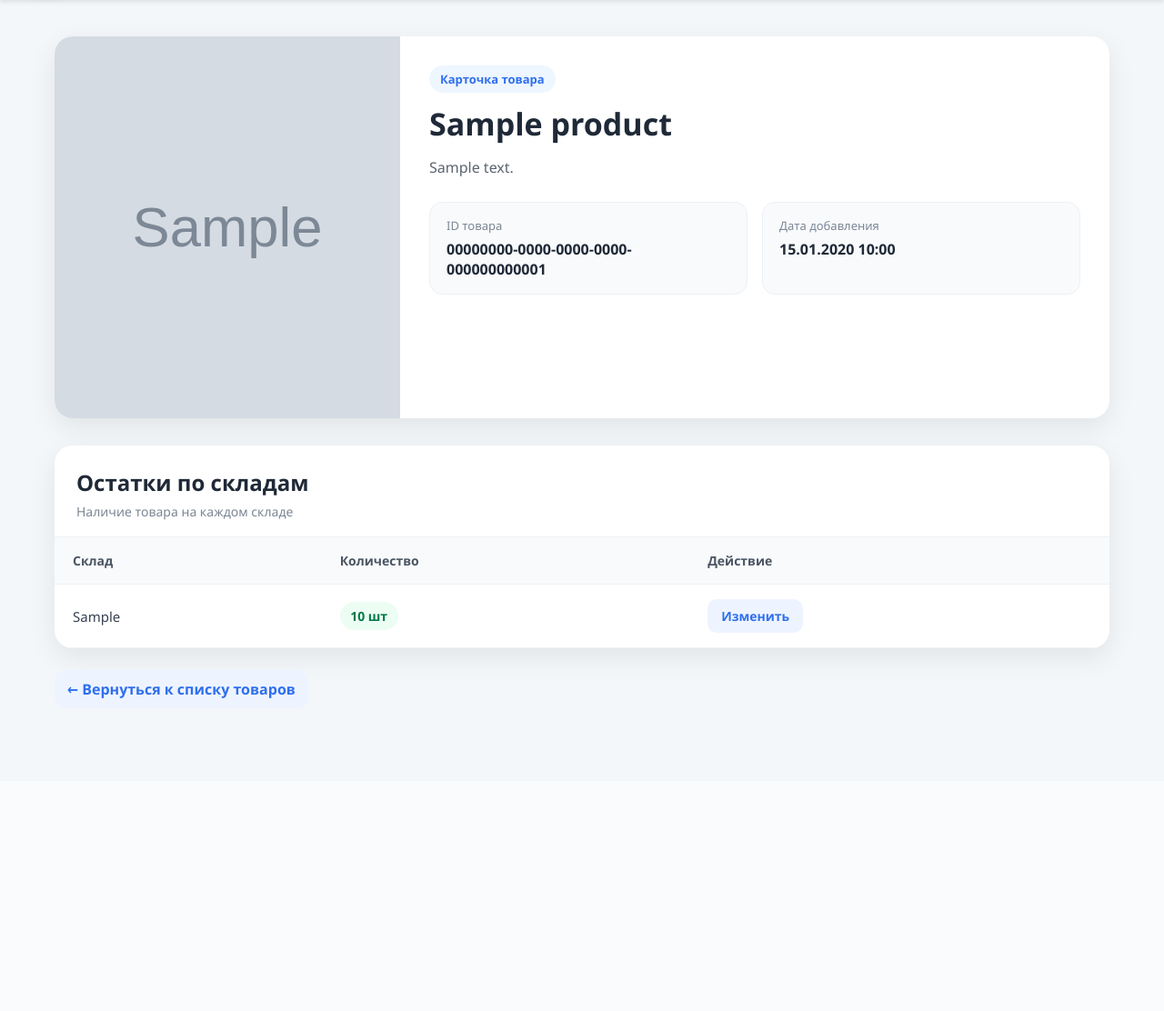
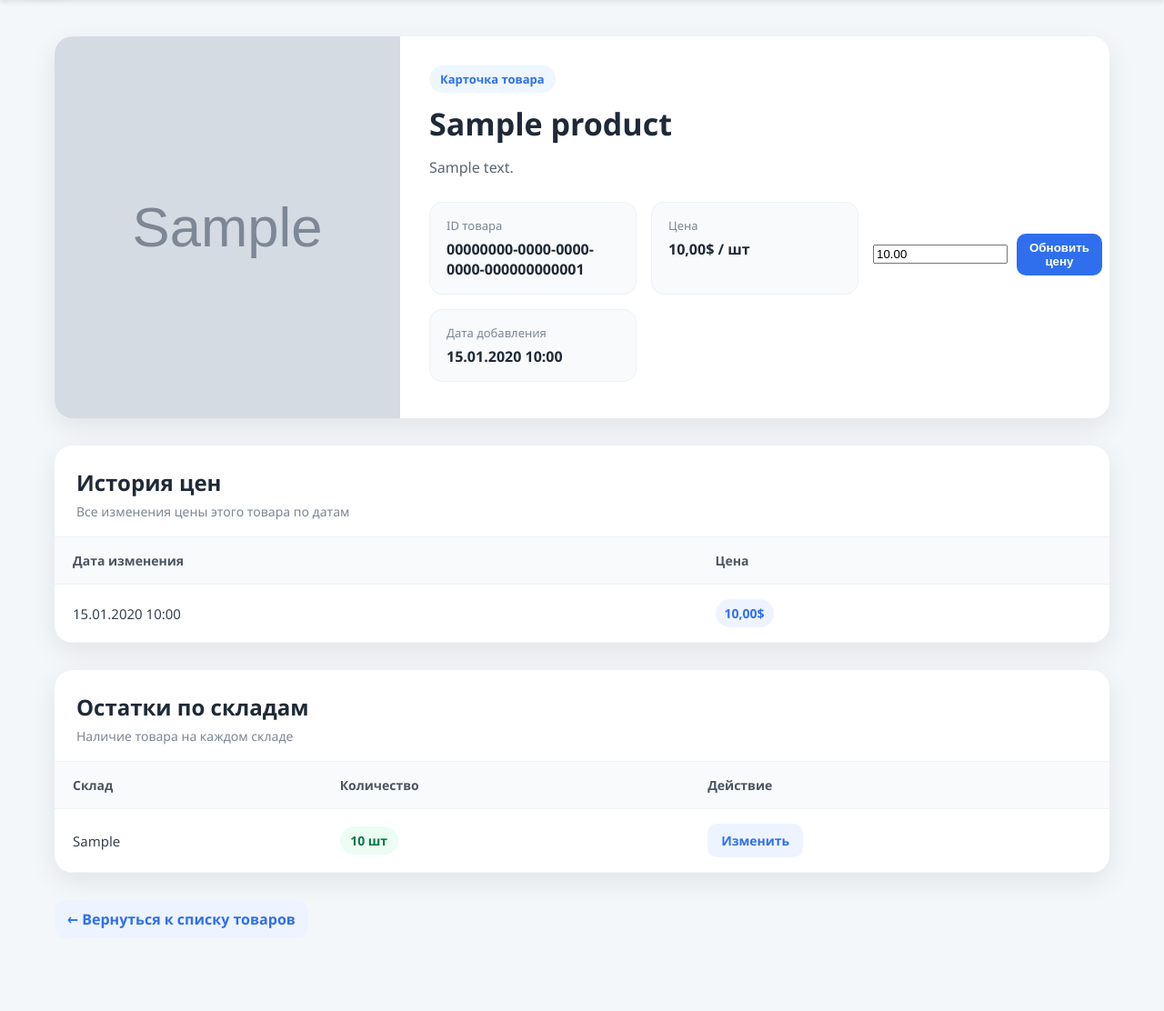
Before and after one commit to Nair12/Warehouse, a Django app: page /products/00000000-0000-0000-0000-000000000001/ in a window 1280 px wide. Shown: the part 60-1172 px from the top of the page at 91% size. Before the commit the page ends 828 px from the top, so only its background shows below. Run offline with Django 5.2, Linux system fonts and the light colour scheme; a user stored in the database is signed in; tables that the repository leaves empty hold one stand-in row (values such as "Sample post"); grey boxes marked "Sample" are stand-in pictures.

Commit message:
added possibility to update price and view history of prices

```diff
--- a/products/forms.py
+++ b/products/forms.py
@@ -23,3 +23,17 @@ class ProductForm(forms.ModelForm):
             'picture': forms.ClearableFileInput(attrs={'class': 'form-control'}),
             'unit': forms.Select(attrs={'class': 'form-control'}),
         }
+
+
+class ProductPriceUpdateForm(forms.ModelForm):
+    class Meta:
+        model = Product
+        fields = ['price']
+        widgets = {
+            'price': forms.NumberInput(attrs={
+                'class': 'form-control',
+                'step': '0.01',
+                'min': '0',
+                'placeholder': 'Новая цена',
+            }),
+        }
--- a/products/models.py
+++ b/products/models.py
@@ -33,8 +33,48 @@ class Product(models.Model):
     created_at = models.DateTimeField(auto_now_add=True)
     updated_at = models.DateTimeField(auto_now=True)
 
+    def save(self, *args, **kwargs):
+        old_price = None
+
+        if self.pk:
+            old_product = Product.objects.filter(pk=self.pk).first()
+            if old_product:
+                old_price = old_product.price
+
+        super().save(*args, **kwargs)
+
+        if old_price is None:
+            ProductPriceHistory.objects.get_or_create(
+                product=self,
+                price=self.price,
+            )
+        elif old_price != self.price:
+            ProductPriceHistory.objects.create(
+                product=self,
+                price=self.price,
+            )
+
     def __str__(self):
         return self.name
+
+
+class ProductPriceHistory(models.Model):
+    id = models.UUIDField(primary_key=True, default=uuid.uuid4, editable=False)
+
+    product = models.ForeignKey(
+        "products.Product",
+        on_delete=models.CASCADE,
+        related_name="price_history",
+    )
+    price = models.DecimalField(max_digits=12, decimal_places=2)
+
+    created_at = models.DateTimeField(auto_now_add=True)
+
+    class Meta:
+        ordering = ["-created_at"]
+
+    def __str__(self):
+        return f"{self.product.name} - {self.price}"
 
 
 class Inventory(models.Model):
--- a/products/templates/products/product_detail.html
+++ b/products/templates/products/product_detail.html
@@ -89,7 +89,7 @@
 
     .product-meta {
         display: grid;
-        grid-template-columns: repeat(2, minmax(180px, 1fr));
+        grid-template-columns: repeat(3, minmax(180px, 1fr));
         gap: 16px;
         margin-bottom: 10px;
     }
@@ -108,6 +108,29 @@
         margin-bottom: 6px;
     }
 
+
+    .price-form {
+        display: flex;
+        gap: 10px;
+        margin-top: 14px;
+        align-items: center;
+    }
+    .price-form input {
+        max-width: 140px;
+    }
+    .price-form button {
+        padding: 8px 14px;
+        border-radius: 10px;
+        border: none;
+        background: #2f6fed;
+        color: #fff;
+        font-weight: 600;
+        cursor: pointer;
+    }
+    .price-form button:hover {
+        background: #1e4fd6;
+    }
+
     .meta-value {
         font-size: 16px;
         font-weight: 600;
@@ -120,6 +143,7 @@
         border-radius: 20px;
         box-shadow: 0 10px 30px rgba(0, 0, 0, 0.08);
         overflow: hidden;
+        margin-bottom: 30px;
     }
 
     .stock-header {
@@ -141,6 +165,24 @@
         margin: 6px 0 0;
         font-size: 14px;
         color: #7b8794;
+    }
+
+    .price-history-card {
+        background: #fff;
+        border-radius: 20px;
+        box-shadow: 0 10px 30px rgba(0, 0, 0, 0.08);
+        overflow: hidden;
+        margin-bottom: 30px;
+    }
+
+    .price-badge {
+        display: inline-block;
+        padding: 6px 10px;
+        border-radius: 999px;
+        background: #eef4ff;
+        color: #2f6fed;
+        font-weight: 700;
+        font-size: 14px;
     }
 
     .table-wrap {
@@ -299,10 +341,63 @@
                 </div>
 
                 <div class="meta-box">
+                    <span class="meta-label">Цена</span>
+                    <span class="meta-value">
+                        {{ product.price }}$ / {{ product.get_unit_display }}
+                    </span>
+                </div>
+
+                <form method="post" class="price-form">
+                    {% csrf_token %}
+                    {{ price_form.price }}
+                    <button type="submit">Обновить цену</button>
+                </form>
+
+
+                <div class="meta-box">
                     <span class="meta-label">Дата добавления</span>
                     <span class="meta-value">{{ product.created_at|date:"d.m.Y H:i" }}</span>
                 </div>
             </div>
+        </div>
+    </div>
+
+
+    <div class="price-history-card">
+        <div class="stock-header">
+            <div>
+                <h2 class="stock-title">История цен</h2>
+                <p class="stock-subtitle">Все изменения цены этого товара по датам</p>
+            </div>
+        </div>
+
+        <div class="table-wrap">
+            <table class="stock-table">
+                <thead>
+                    <tr>
+                        <th>Дата изменения</th>
+                        <th>Цена</th>
+                    </tr>
+                </thead>
+                <tbody>
+                    {% for item in price_history %}
+                        <tr>
+                            <td>{{ item.created_at|date:"d.m.Y H:i" }}</td>
+                            <td>
+                                <span class="price-badge">
+                                    {{ item.price }}$
+                                </span>
+                            </td>
+                        </tr>
+                    {% empty %}
+                        <tr>
+                            <td colspan="2" class="empty-row">
+                                История цен пока отсутствует.
+                            </td>
+                        </tr>
+                    {% endfor %}
+                </tbody>
+            </table>
         </div>
     </div>
 
--- a/products/views.py
+++ b/products/views.py
@@ -4,7 +4,7 @@ from django.shortcuts import render, redirect, get_object_or_404
 
 from .models import Product, Inventory
 from warehouses.models import Warehouse
-from .forms import ProductForm, InventoryQuantityForm
+from .forms import ProductForm, InventoryQuantityForm, ProductPriceUpdateForm
 from users.decorators import role_required
 
 
@@ -90,6 +90,15 @@ def product_create_view(request):
 def product_detail_view(request, pk):
     product = get_object_or_404(Product, id=pk)
 
+    # 🔥 обновление цены
+    if request.method == "POST":
+        price_form = ProductPriceUpdateForm(request.POST, instance=product)
+        if price_form.is_valid():
+            price_form.save()
+            return redirect("products:product_detail", pk=product.id)
+    else:
+        price_form = ProductPriceUpdateForm(instance=product)
+
     inventories = Inventory.objects.filter(product=product).select_related("warehouse")
     inventory_map = {item.warehouse_id: item for item in inventories}
 
@@ -103,9 +112,13 @@ def product_detail_view(request, pk):
             "quantity": inventory_item.quantity if inventory_item else 0,
         })
 
+    price_history = product.price_history.all()
+
     return render(request, "products/product_detail.html", {
         "product": product,
         "warehouse_rows": warehouse_rows,
+        "price_history": price_history,
+        "price_form": price_form,  # 👈 форма
     })
 
 
```
Also changed, not shown: auto_parts_products.csv (added, +31 -0 lines), products/management/commands/import_products.py (added, +83 -0 lines).
